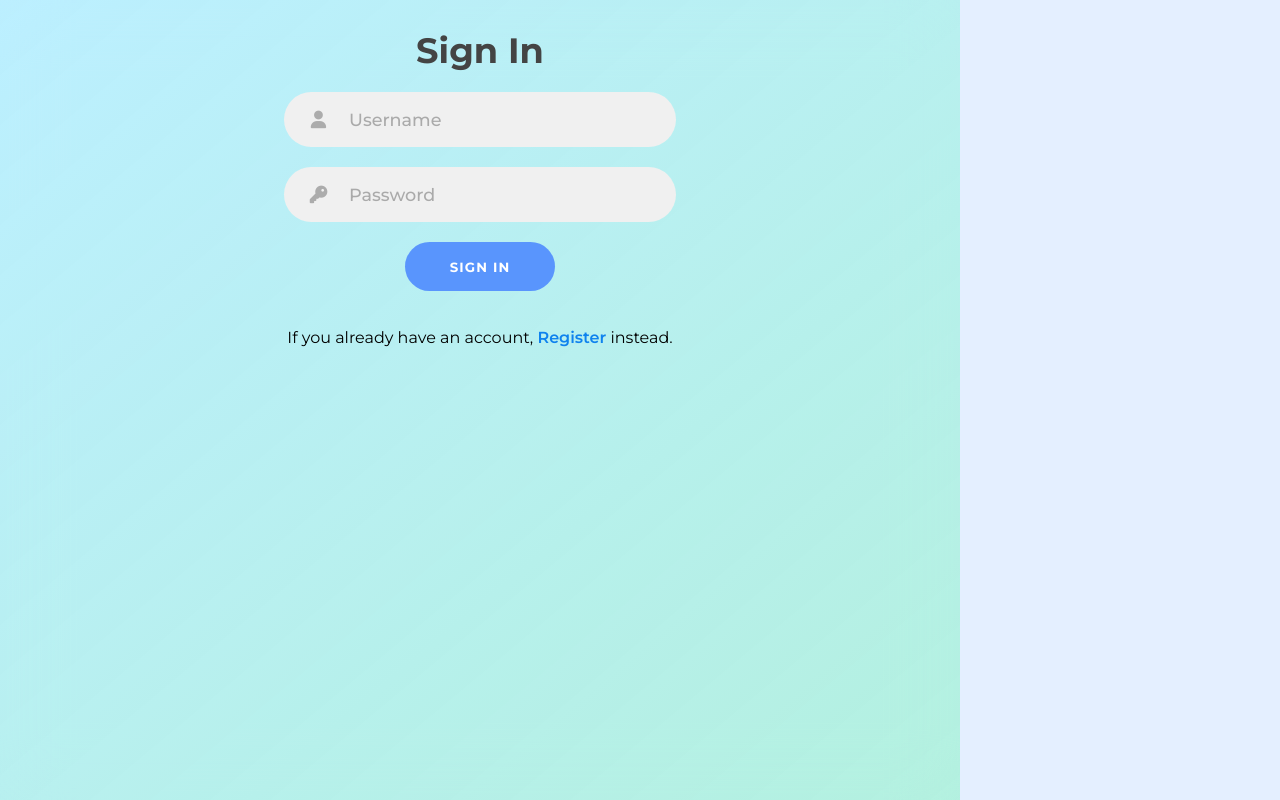
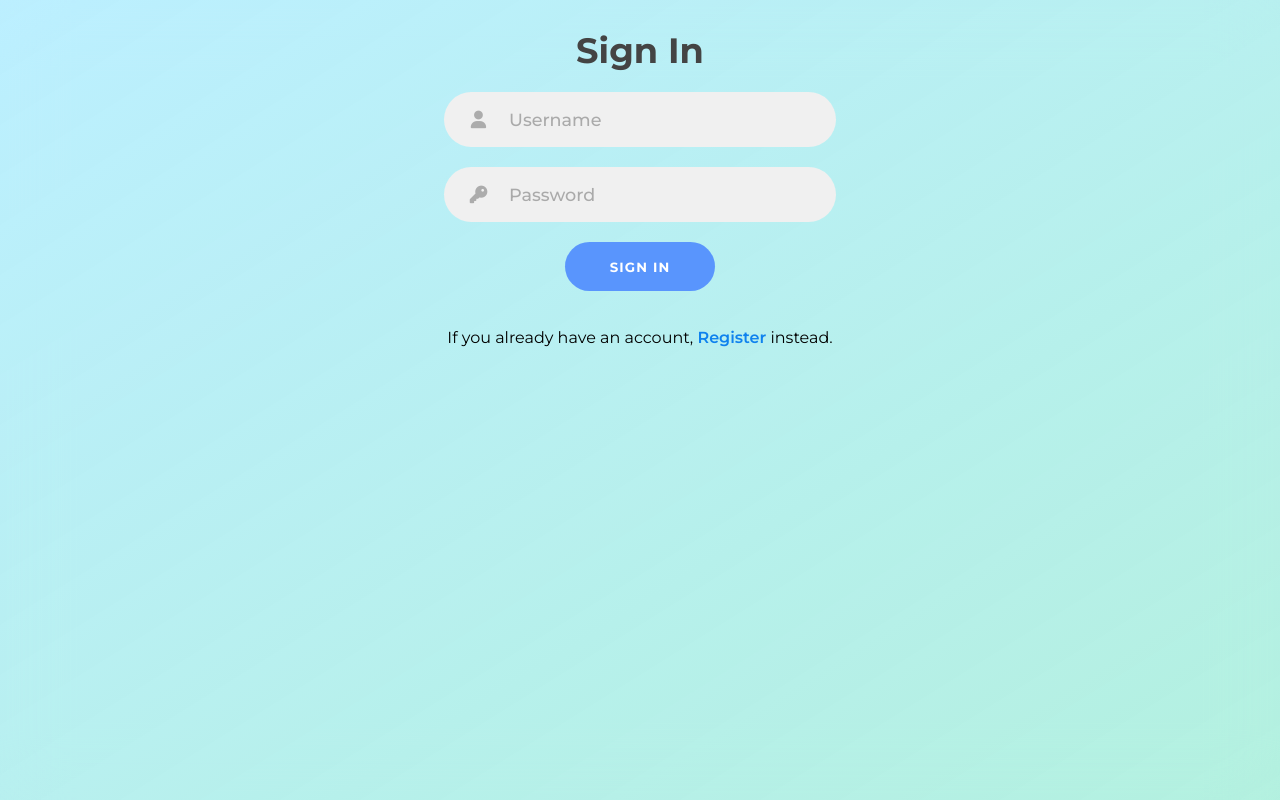
Before and after one commit to AlokPratapSingh22/My_Code_Book, a Django app: a page that uses templates/registration/user.html in a window 1280 px wide. Run offline with Django 4.2, Linux system fonts and the light colour scheme; some libraries are stand-ins or nearby versions; some web fonts are replaced.

Commit message:
Corrected some errors

```diff
--- a/static/css/styles.css
+++ b/static/css/styles.css
@@ -58,7 +58,7 @@ form {
 
 .glass.container {
     position: relative;
-    width: 100%;
+    width: 100%!important;
     min-height: 100vh;
     overflow: hidden;
     border-radius: 0%;
```
